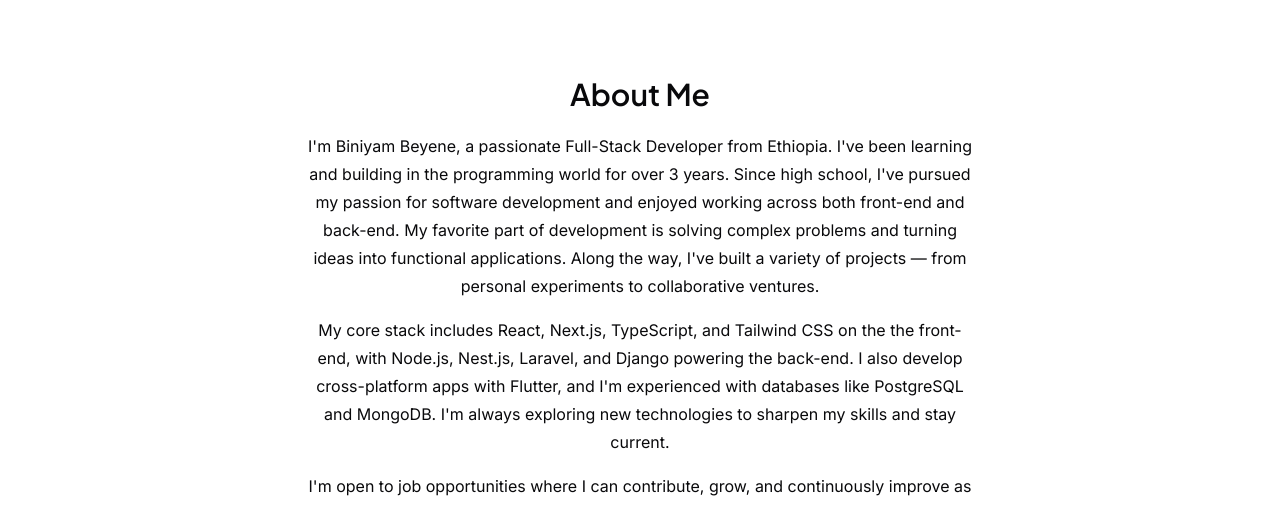
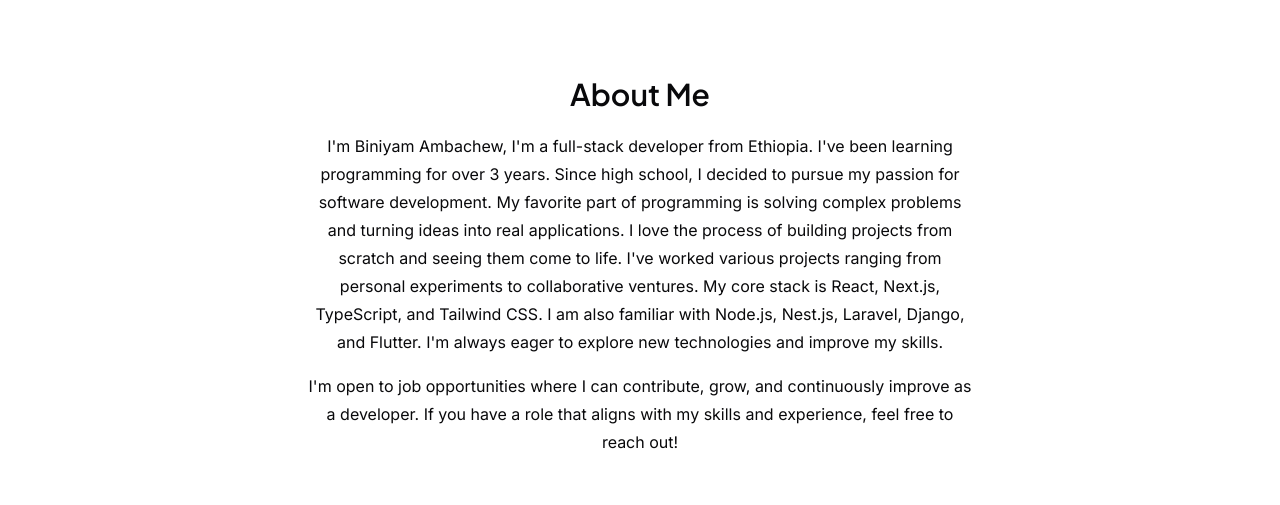
Before and after one commit to bini34/bini34, a Next.js app: page / in a window 1280 px wide. Shown: the part 840-1345 px from the top of the page. Built offline with nearby package versions, Linux system fonts and the light colour scheme; no server answers.

Commit message:
fix: update personal description in About component

```diff
--- a/src/components/about.tsx
+++ b/src/components/about.tsx
@@ -21,22 +21,17 @@
       <SectionHeading heading="About Me" />
       <div className="-mt-5 max-w-2xl text-center leading-7">
         <p className="mb-4">
-          I&apos;m Biniyam Beyene, a passionate Full-Stack Developer from
-          Ethiopia. I&apos;ve been learning and building in the programming
-          world for over 3 years. Since high school, I&apos;ve pursued my
-          passion for software development and enjoyed working across both
-          front-end and back-end. My favorite part of development is solving
-          complex problems and turning ideas into functional applications. Along
-          the way, I&apos;ve built a variety of projects — from personal
-          experiments to collaborative ventures.
-        </p>
-        <p className="mb-4">
-          My core stack includes React, Next.js, TypeScript, and Tailwind CSS on
-          the the front-end, with Node.js, Nest.js, Laravel, and Django powering
-          the back-end. I also develop cross-platform apps with Flutter, and
-          I&apos;m experienced with databases like PostgreSQL and MongoDB.
-          I&apos;m always exploring new technologies to sharpen my skills and
-          stay current.
+          I&apos;m Biniyam Ambachew, I&apos;m a full-stack developer from
+          Ethiopia. I&apos;ve been learning programming for over 3 years. Since
+          high school, I decided to pursue my passion for software development.
+          My favorite part of programming is solving complex problems and
+          turning ideas into real applications. I love the process of building
+          projects from scratch and seeing them come to life. I&apos;ve worked
+          various projects ranging from personal experiments to collaborative
+          ventures. My core stack is React, Next.js, TypeScript, and Tailwind
+          CSS. I am also familiar with Node.js, Nest.js, Laravel, Django, and
+          Flutter. I&apos;m always eager to explore new technologies and improve
+          my skills.
         </p>
         <p>
           I&apos;m open to job opportunities where I can contribute, grow, and
```
